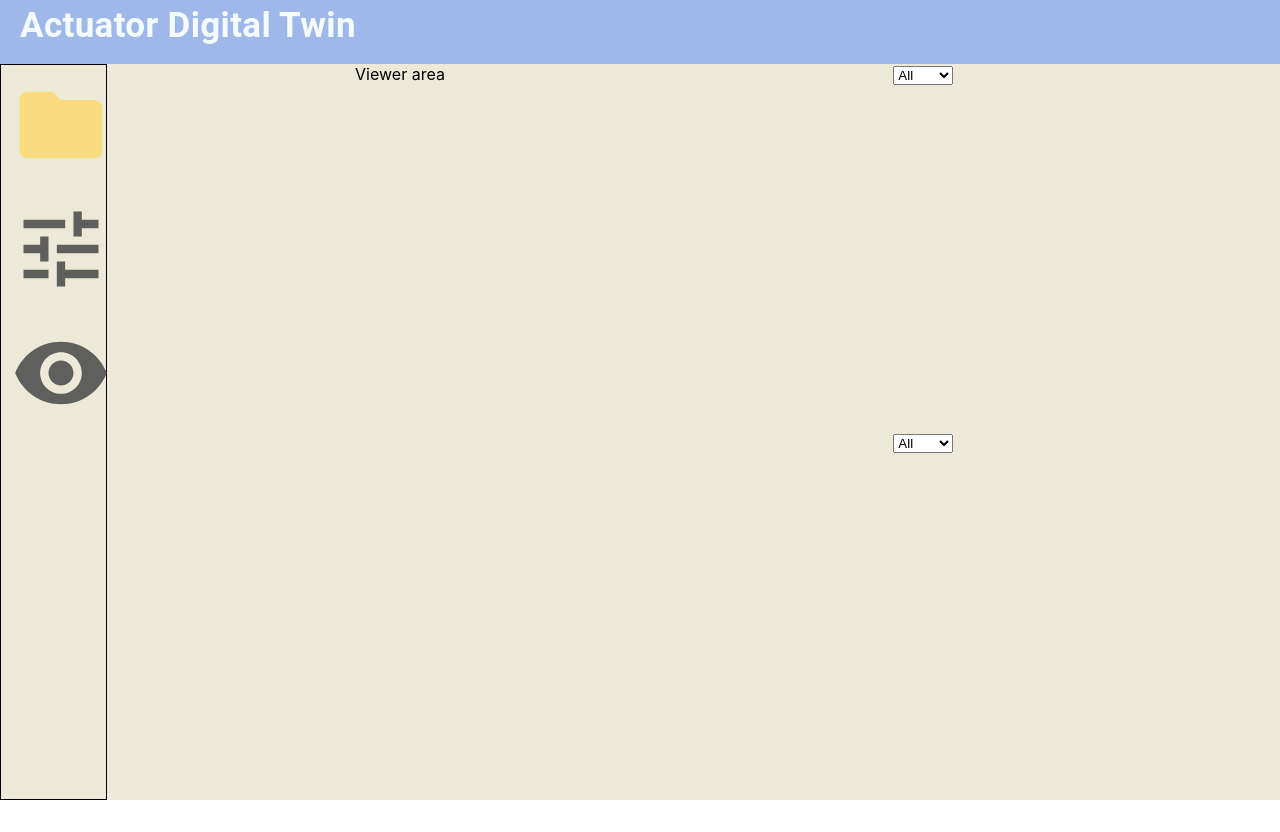
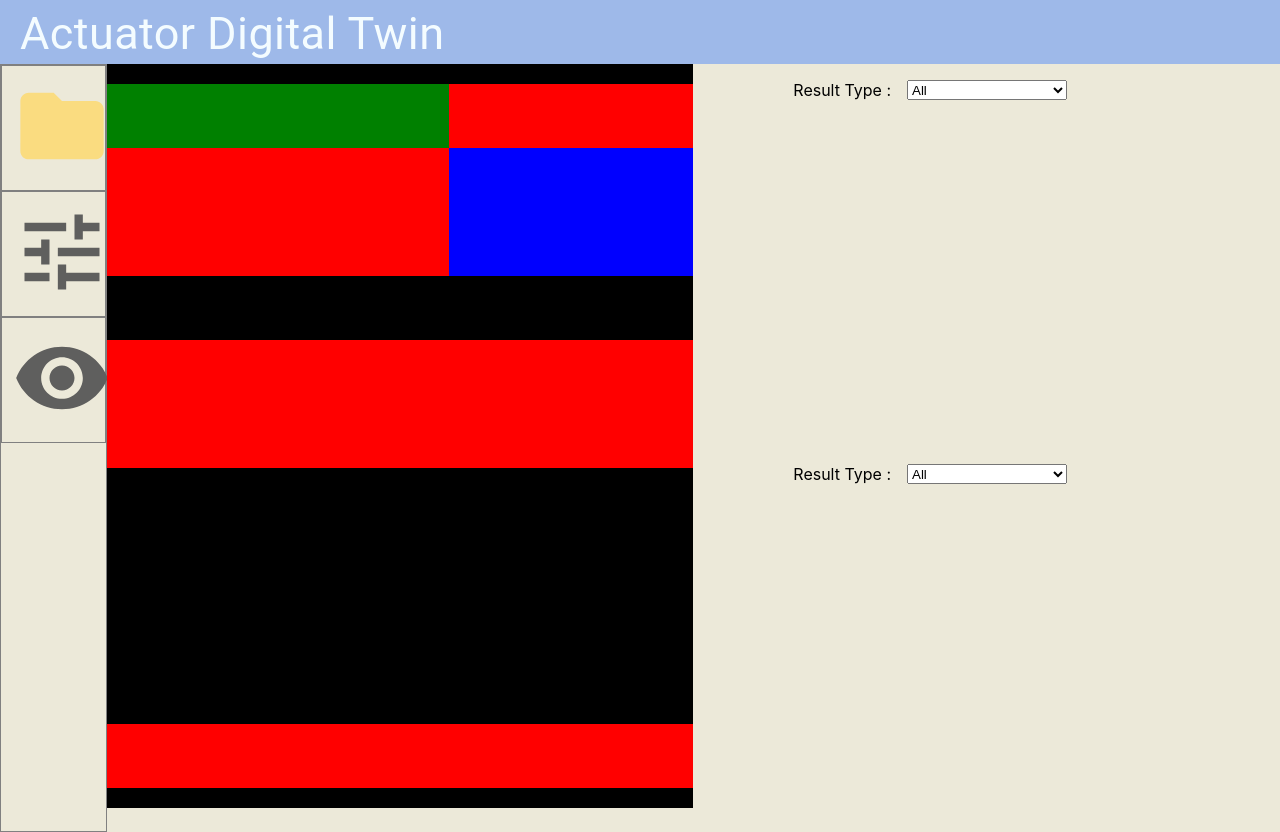
Before and after one commit to adesh6601/digital-twin, a React (Create React App) app: page / in a window 1280 px wide. Before the commit the page ends 800 px from the top, so only its background shows below. Built offline with nearby package versions, Linux system fonts and the light colour scheme.

Commit message:
changes-added

```diff
--- a/src/component/Graphs.js
+++ b/src/component/Graphs.js
@@ -4,87 +4,84 @@ import React from "react";
 import { Chart } from "chart.js";
 
 const useStyles = makeStyles({
-    graph1 : {
-
-    },
-    graph1 : {
-
-    }
-})
+  graph1: {},
+  graph1: {},
+});
 
 function Graphs() {
+  const classes = useStyles();
+  const xValues = [100, 200, 300, 400, 500, 600, 700, 800, 900, 1000];
+  function createChart(chartId, datasets) {
+    // const ctx = document.getElementById(chartId).getContext("2d");
+    // return new Chart(ctx, {
+    //   type: "line",
+    //   data: {
+    //     labels: xValues,
+    //     datasets: datasets,
+    //   },
+    //   options: {
+    //     legend: {
+    //       display: false,
+    //     },
+    //     responsive: true,
+    //   },
+    // });
+  }
 
-    const classes = useStyles();
+  const datasets = [
+    {
+      label: "Dataset 1",
+      data: [860, 1140, 1060, 1060, 1070, 1110, 1330, 2210, 7830, 2478],
+      borderColor: "red",
+      fill: false,
+      hidden: false,
+    },
+    {
+      label: "Dataset 2",
+      data: [1600, 1700, 1700, 1900, 2000, 2700, 4000, 5000, 6000, 7000],
+      borderColor: "green",
+      fill: false,
+      hidden: false,
+    },
+    {
+      label: "Dataset 3",
+      data: [300, 700, 2000, 5000, 6000, 4000, 2000, 1000, 200, 100],
+      borderColor: "blue",
+      fill: false,
+      hidden: false,
+    },
+  ];
 
-    // function createChart(chartId, datasets) {
-    //     const ctx = document.getElementById(chartId).getContext("2d");
-    //     return new Chart(ctx, {
-    //       type: "line",
-    //       data: {
-    //         labels: xValues,
-    //         datasets: datasets,
-    //       },
-    //       options: {
-    //         legend: {
-    //           display: false,
-    //         },
-    //         responsive: true,
-    //       },
-    //     });
-    //   }
+  const chart1 = createChart("myChart1", datasets);
+  const chart2 = createChart("myChart2", datasets);
 
-    //   const xValues = [100, 200, 300, 400, 500, 600, 700, 800, 900, 1000];
-
-    //   const datasets = [
-    //     {
-    //       label: "Dataset 1",
-    //       data: [860, 1140, 1060, 1060, 1070, 1110, 1330, 2210, 7830, 2478],
-    //       borderColor: "red",
-    //       fill: false,
-    //       hidden: false,
-    //     },
-    //     {
-    //       label: "Dataset 2",
-    //       data: [1600, 1700, 1700, 1900, 2000, 2700, 4000, 5000, 6000, 7000],
-    //       borderColor: "green",
-    //       fill: false,
-    //       hidden: false,
-    //     },
-    //     {
-    //       label: "Dataset 3",
-    //       data: [300, 700, 2000, 5000, 6000, 4000, 2000, 1000, 200, 100],
-    //       borderColor: "blue",
-    //       fill: false,
-    //       hidden: false,
-    //     },
-    //   ];
-
-    //   const chart1 = createChart("myChart1", datasets);
-    //   const chart2 = createChart("myChart2", datasets);
-
-    //   function updateChart(chart, selectedValue) {
-    //     if (selectedValue.toLowerCase() === "all") {
-    //       chart.data.datasets.forEach((dataset) => {
-    //         dataset.hidden = false;
-    //       });
-    //     } else {
-    //       chart.data.datasets.forEach((dataset) => {
-    //         if (dataset.borderColor.toLowerCase() === selectedValue.toLowerCase()) {
-    //           dataset.hidden = false;
-    //         } else {
-    //           dataset.hidden = true;
-    //         }
-    //       });
-    //     }
-    //     chart.update();
-    //   }
+  function updateChart(chart, selectedValue) {
+    if (selectedValue.toLowerCase() === "all") {
+      chart.data.datasets.forEach((dataset) => {
+        dataset.hidden = false;
+      });
+    } else {
+      chart.data.datasets.forEach((dataset) => {
+        if (dataset.borderColor.toLowerCase() === selectedValue.toLowerCase()) {
+          dataset.hidden = false;
+        } else {
+          dataset.hidden = true;
+        }
+      });
+    }
+    chart.update();
+  }
 
   return (
     <div>
-      <Grid item xs={12} style={{ height: "23vh" }}>
-        <div class="dropdown mt-5" style={{textAlign : 'left', marginLeft: '200px'}}>
+      <Grid item xs={12} style={{ height: "23vh", marginTop: "2vh" }}>
+        <div class="dropdown mt-5" style={{ display: "flex" }}>
+          <span style={{ marginLeft: "100px", fontSize: "2vh" }}>
+            {" "}
+            Result Type :{" "}
+          </span>
           <select
-            style={{}}
+            style={{ textAlign: "left", marginLeft: "2vh", width: "20vh" }}
             id="graph1Dropdown"
             onchange="updateChart(chart1, this.value)"
           >
@@ -95,14 +92,24 @@ function Graphs() {
           </select>
         </div>
       </Grid>
+
       <Grid style={{ height: "23vh" }}>
-        <div class="graph-container" style={{textAlign : 'left', marginLeft: '200px'}}>
+        <div
+          class="graph-container"
+          style={{ textAlign: "left", marginLeft: "50px" }}
+        >
           <canvas id="myChart1"></canvas>
         </div>
       </Grid>
-      <Grid style={{ height: "23vh" }}>
-        <div class="dropdown mt-3" style={{textAlign : 'left', marginLeft: '200px'}}>
+
+      <Grid item xs={12} style={{ height: "23vh", marginTop: "2vh" }}>
+        <div class="dropdown mt-5" style={{ display: "flex" }}>
+          <span style={{ marginLeft: "100px", fontSize: "2vh" }}>
+            {" "}
+            Result Type :{" "}
+          </span>
           <select
+            style={{ textAlign: "left", marginLeft: "2vh", width: "20vh" }}
             id="graph1Dropdown"
             onchange="updateChart(chart2, this.value)"
           >
@@ -113,9 +120,13 @@ function Graphs() {
           </select>
         </div>
       </Grid>
+
       <Grid style={{ height: "23vh" }}>
-        <div className={classes.graph2} style={{textAlign : 'left', marginLeft: '100px'}}>
-          <canvas id="myChart2"></canvas>
+        <div
+          class="graph-container"
+          style={{ textAlign: "left", marginLeft: "50px" }}
+        >
+          <canvas id="myChart1"></canvas>
         </div>
       </Grid>
     </div>
--- a/src/component/Home.js
+++ b/src/component/Home.js
@@ -12,15 +12,15 @@ const useStyles = makeStyles({
   },
   SideBarCSS: {
     backgroundColor: "#ece9d9",
-    height: "92vh",
+    height: "96vh",
   },
   viewerAreaCSS: {
     backgroundColor: "#ece9d9",
-    height: "92vh",
+    height: "96vh",
   },
   graphsAreaCSS: {
     backgroundColor: "#ece9d9",
-    height: "92vh",
+    height: "96vh",
   },
 });
 
@@ -31,8 +31,8 @@ function Home() {
       <Grid item xs={12} className={classes.titleBarCSS}>
         <Typography
           style={{
-            fontSize: "35px",
-            fontWeight: "bold",
+            fontSize: "45px",
+            fontWeight: "",
             textAlign: "left",
             marginLeft: "20px",
             color: "#f4fcff",
@@ -41,19 +41,19 @@ function Home() {
           Actuator Digital Twin
         </Typography>
       </Grid>
-      <Grid
-        container
-        item
-        xs={12}
-      >
-        <Grid item xs={1} className={classes.SideBarCSS} style={{
-          border: "0.5px solid black", // Make the border visible
-        }}>
+      <Grid container item xs={12}>
+        <Grid
+          item
+          xs={1}
+          className={classes.SideBarCSS}
+          style={{
+            border: "0.5px solid gray",
+          }}
+        >
           <SideBar />
         </Grid>
         <Grid item xs={5.5} className={classes.viewerAreaCSS}>
-          Viewer area
-          {/* <ActuatorInfo/> */}
+          <ActuatorInfo />
         </Grid>
         <Grid item xs={5.5} className={classes.graphsAreaCSS}>
           <Graphs />
--- a/src/component/SideBar.js
+++ b/src/component/SideBar.js
@@ -1,28 +1,52 @@
 import { Grid } from "@mui/material";
-import makeStyles from '@mui/styles/makeStyles'
+import makeStyles from "@mui/styles/makeStyles";
 import React from "react";
 import FolderIcon from "@mui/icons-material/Folder";
 import TuneIcon from "@mui/icons-material/Tune";
 import VisibilityIcon from "@mui/icons-material/Visibility";
 
 const useStyles = makeStyles({
-  folderIconCSS : {
-      fontSize : '2rem'
-  }
-})
+  folderIconCSS: {
+    fontSize: "2rem",
+  },
+});
 
 function SideBar() {
-  const classes = useStyles()
+  const classes = useStyles();
   return (
     <div>
-      <Grid item xs={12}>
-        <FolderIcon style={{fontSize : "100px", color: "#fadc80", padding : '10px'}}/>
+      <Grid
+        item
+        xs={12}
+        style={{
+          border: "0.5px solid gray",
+        }}
+      >
+        <FolderIcon
+          style={{ fontSize: "100px", color: "#fadc80", padding: "10px" }}
+        />
       </Grid>
-      <Grid item xs={12}>
-        <TuneIcon style={{fontSize : "100px", color: "#5f5f5e", padding : '10px'}}/>
+      <Grid
+        item
+        xs={12}
+        style={{
+          border: "0.5px solid gray",
+        }}
+      >
+        <TuneIcon
+          style={{ fontSize: "100px", color: "#5f5f5e", padding: "10px" }}
+        />
       </Grid>
-      <Grid item xs={12}>
-        <VisibilityIcon style={{fontSize : "100px", color: "#5f5f5e", padding : '10px'}}/>
+      <Grid
+        item
+        xs={12}
+        style={{
+          border: "0.5px solid gray",
+        }}
+      >
+        <VisibilityIcon
+          style={{ fontSize: "100px", color: "#5f5f5e", padding: "10px" }}
+        />
       </Grid>
     </div>
   );
```
